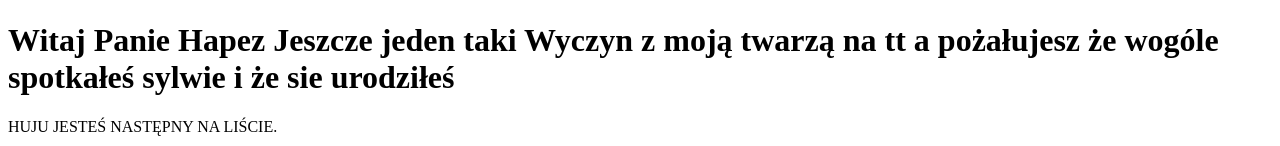
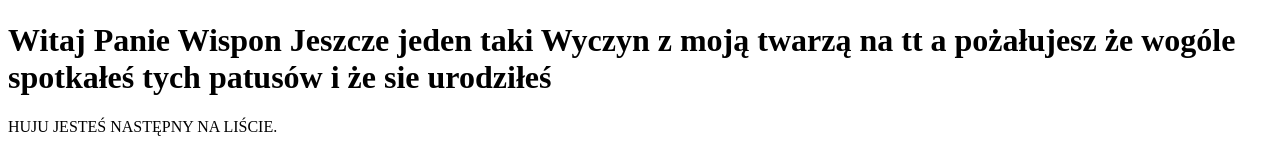
Before and after one commit to BplGames/GabrychaWika.github.io, a plain HTML site: page index.html in a window 1280 px wide. Shown: the part 311-457 px from the top of the page. Drawn offline with Linux system fonts and the light colour scheme.

Commit message:
index.html

```diff
--- a/index.html
+++ b/index.html
@@ -1,11 +1,11 @@
 <!DOCTYPE html>
 <html>
 <head>
-<title>Wiadomość Dla Hapeza</title>
+<title>Wiadomość Dla Wispona</title>
 </head>
 <body>
 <img src="https://i.imgflip.com/8bhib3.jpg">
-<h1>Witaj Panie Hapez Jeszcze jeden taki Wyczyn z moją twarzą na tt a pożałujesz że wogóle spotkałeś sylwie i że sie urodziłeś</h1>
+<h1>Witaj Panie Wispon Jeszcze jeden taki Wyczyn z moją twarzą na tt a pożałujesz że wogóle spotkałeś tych patusów i że sie urodziłeś</h1>
 <p>HUJU	JESTEŚ NASTĘPNY NA LIŚCIE.</p>
 </body>
 </html>
```
